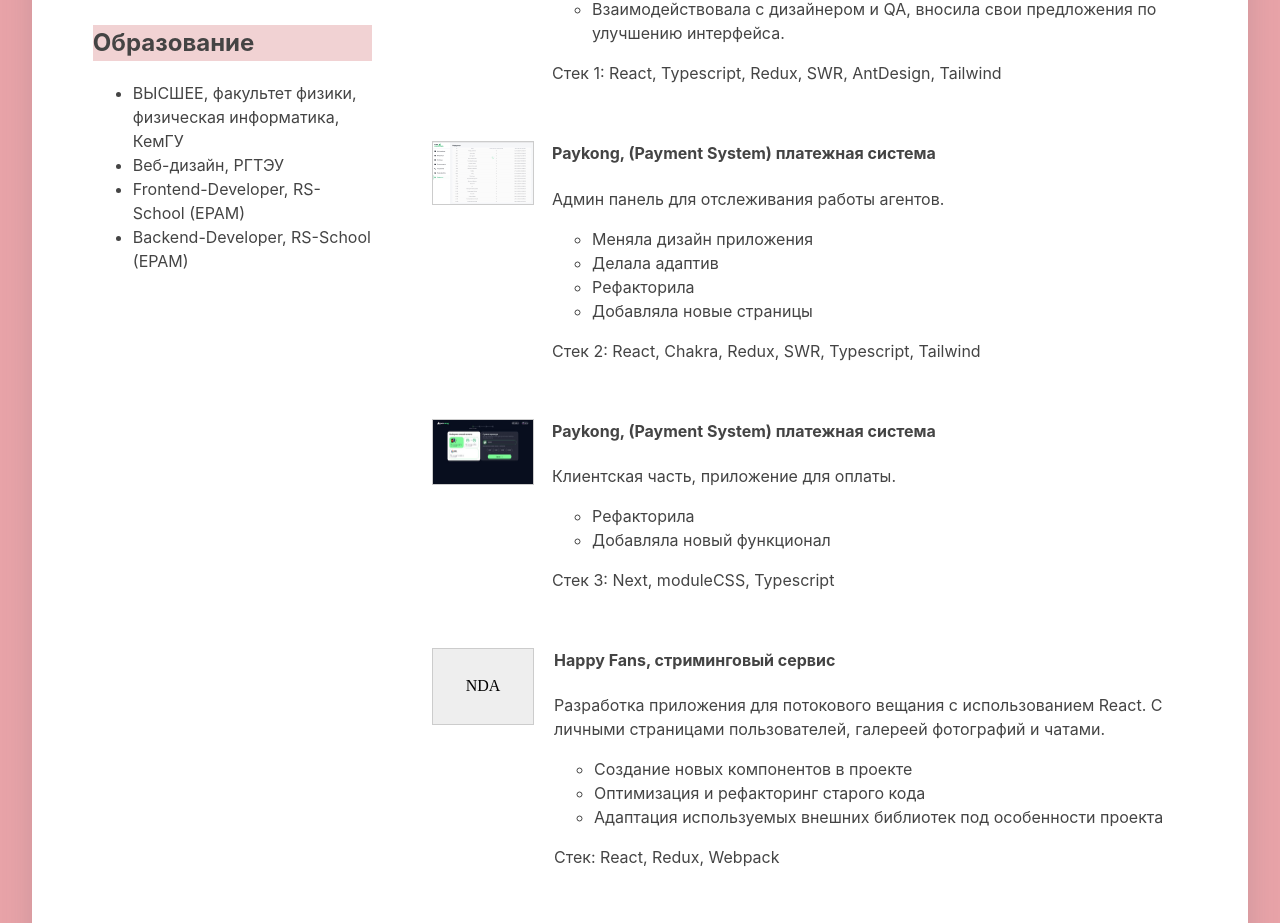
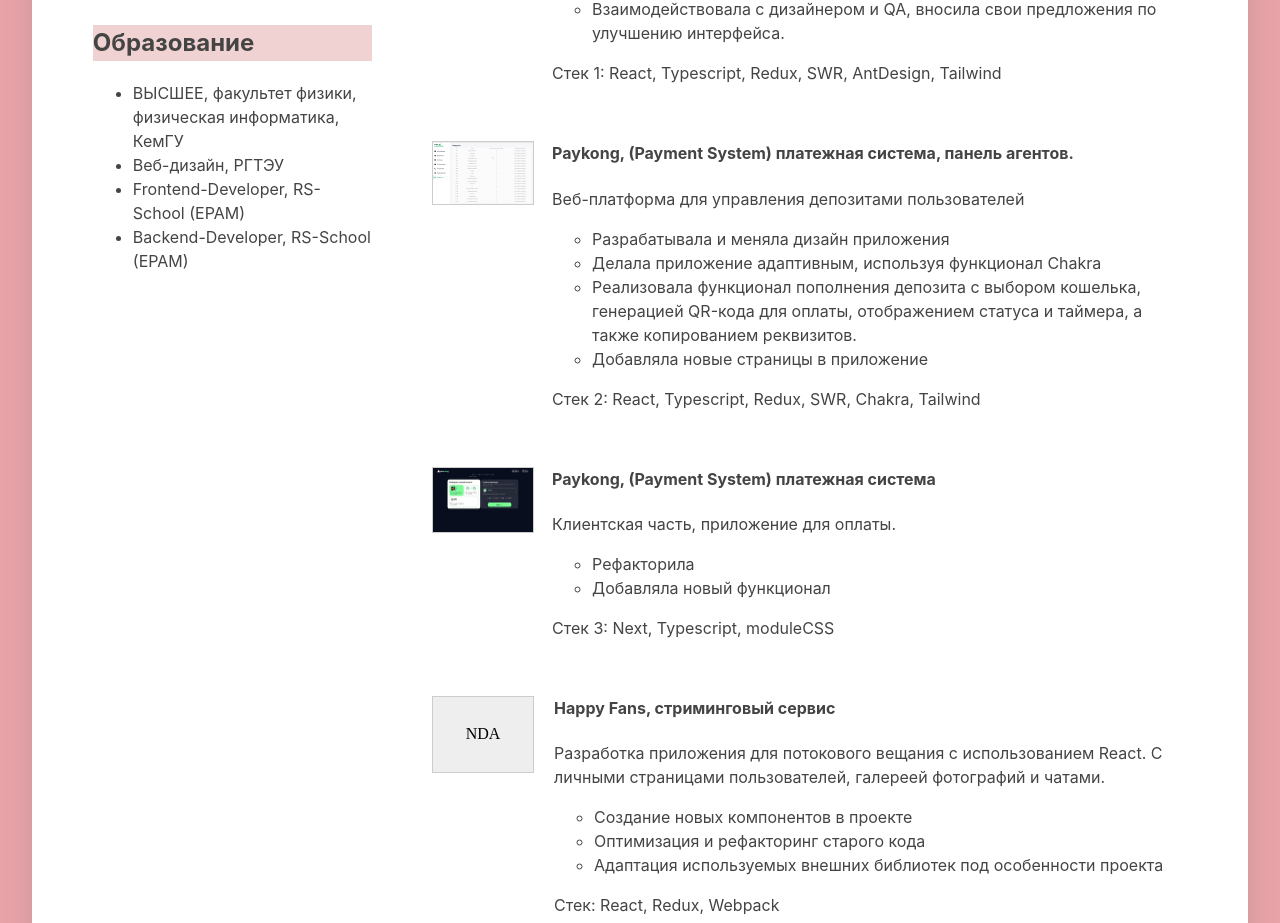
Before and after one commit to evakerrigan/eva-cv, a React (Vite) app: page / in a window 1280 px wide. Shown: the part 2114-3037 px from the top of the page. Built offline with nearby package versions, Linux system fonts and the light colour scheme; a web font is replaced by a local one.

Commit message:
feat: update text

```diff
--- a/src/data/workProjects.ts
+++ b/src/data/workProjects.ts
@@ -35,15 +35,15 @@ export const workProjects: Project[] = [
     id: 1,
     image: "paykong-agent",
     title: "Paykong",
-    titleEtc: ", (Payment System) платежная система",
-    description: "Админ панель для отслеживания работы агентов.",
+    titleEtc: ", (Payment System) платежная система, панель агентов.",
+    description: "Веб-платформа для управления депозитами пользователей",
     details: [
-      "Меняла дизайн приложения",
-      "Делала адаптив",
-      "Рефакторила",
-      "Добавляла новые страницы",
+      "Разрабатывала и меняла дизайн приложения",
+      "Делала приложение адаптивным, используя функционал Chakra",
+      "Реализовала функционал пополнения депозита с выбором кошелька, генерацией QR-кода для оплаты, отображением статуса и таймера, а также копированием реквизитов.",
+      "Добавляла новые страницы в приложение",
     ],
-    stack: ["Стек 2: React, Chakra, Redux, SWR, Typescript, Tailwind"],
+    stack: ["Стек 2: React, Typescript, Redux, SWR, Chakra, Tailwind"],
   },
   {
     id: 1,
@@ -52,7 +52,7 @@ export const workProjects: Project[] = [
     titleEtc: ", (Payment System) платежная система",
     description: "Клиентская часть, приложение для оплаты.",
     details: ["Рефакторила", "Добавляла новый функционал"],
-    stack: ["Стек 3: Next, moduleCSS, Typescript"],
+    stack: ["Стек 3: Next, Typescript, moduleCSS"],
   },
   {
     id: 2,
```
